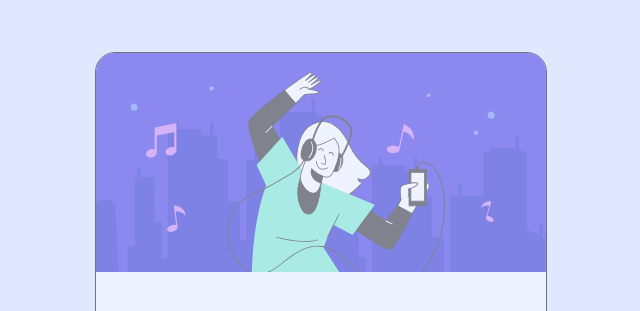
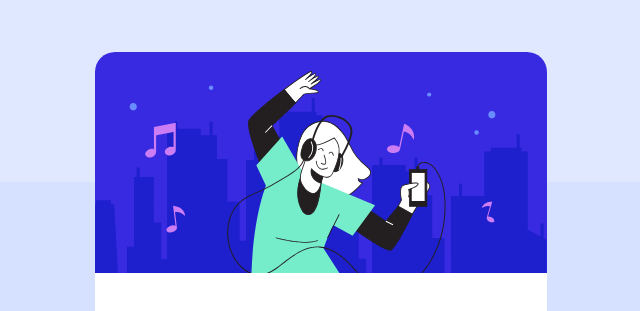
Before and after one commit to harnettd/order-summary, a plain HTML site: page index.html in a window 1280 px wide. Shown: the top 311 px of the page, without its empty margins (319-959 px from the left). Drawn offline with Linux system fonts and the light colour scheme.

Commit message:
set proper background

```diff
--- a/common.blocks/card-wrapper/card-wrapper.scss
+++ b/common.blocks/card-wrapper/card-wrapper.scss
@@ -6,12 +6,4 @@
     height: 100vh;
     flex-direction: row;
     justify-content: center;
-
-    background-image: url("../design/mobile-design.jpg");
-    background-position: center;
-    background-repeat: no-repeat;
-
-    @media screen and (min-width: $mobile) {
-      background-image: url("../design/desktop-design.jpg");
-    }
 }
--- a/common.blocks/card/card.scss
+++ b/common.blocks/card/card.scss
@@ -3,10 +3,8 @@
 
 .card {
     background-color: $white;
-    border: 1px solid black;
     border-radius: 1.25rem;
     box-sizing: border-box;
-    opacity: 0.5;
     overflow: hidden;
     position: relative;
     width: 20.5rem;
--- a/common.blocks/page/page.scss
+++ b/common.blocks/page/page.scss
@@ -1,6 +1,14 @@
+@import "../breakpoints";
 @import "../colors";
 
 .page {
-    background-color: $pale-blue;
-    margin: 0;
+  background-color: $pale-blue;
+  background-image: url("../images/pattern-background-mobile.svg");
+  background-repeat: no-repeat;
+  background-position: center;
+  margin: 0;
+
+  @media screen and (min-width: $mobile) {
+    background-image: url("../images/pattern-background-desktop.svg");
   }
+}
```
Also changed, not shown: bundles/styles.css, 1 other file.
